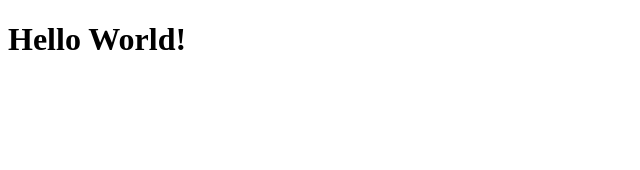
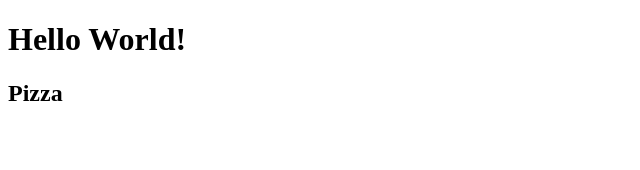
Before and after one commit to angusgee/pizza-menu, a React (Vite) app: page / in a window 1280 px wide. Shown: the top 170 px of the page, without its empty margins (0-640 px from the left). Built offline with nearby package versions, Linux system fonts and the light colour scheme.

Commit message:
Add nested Pizza component

```diff
--- a/src/App.jsx
+++ b/src/App.jsx
@@ -1,5 +1,14 @@
 function App() {
-  return <h1>Hello World!</h1>;
+  return (
+    <>
+      <h1>Hello World!</h1>
+      <Pizza />
+    </>
+  );
+}
+
+function Pizza() {
+  return <h2>Pizza</h2>;
 }
 
 export default App;
```
